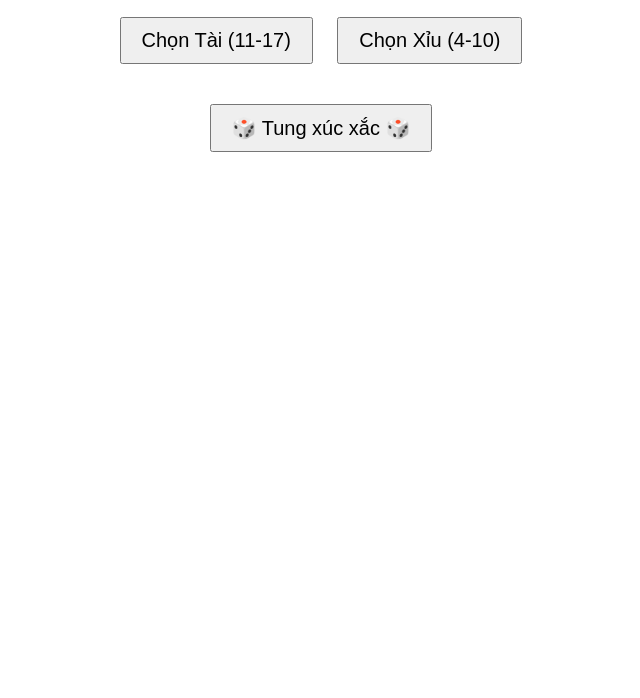
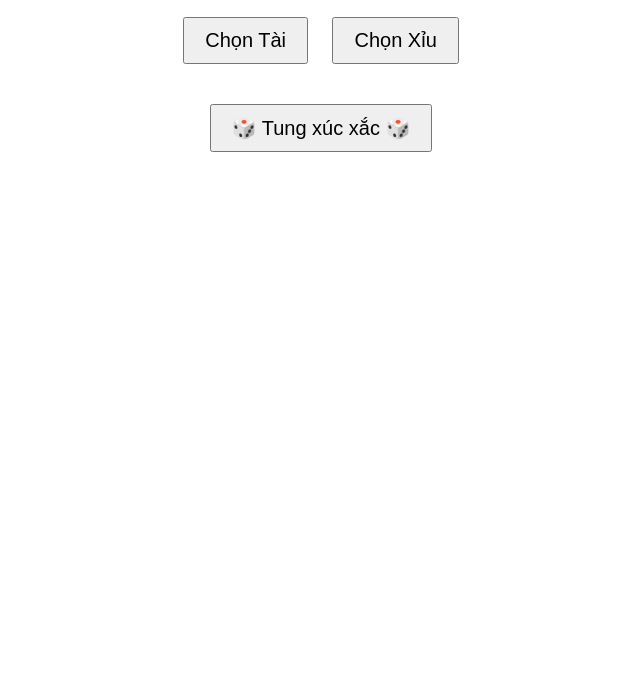
Before and after one commit to minhvy-2907/f99, a plain HTML site: page index.html in a window 1280 px wide. Shown: the part 102-800 px from the top of the page, without its empty margins (319-959 px from the left). Drawn offline with Linux system fonts and the light colour scheme.

Commit message:
Update index.html

```diff
--- a/index.html
+++ b/index.html
@@ -27,8 +27,8 @@
   <h1>🎲hả hả hả🎲</h1>
 
   <div>
-    <button onclick="choose('Tài')">Chọn Tài (11-17)</button>
-    <button onclick="choose('Xỉu')">Chọn Xỉu (4-10)</button>
+    <button onclick="choose('Tài')">Chọn Tài</button>
+    <button onclick="choose('Xỉu')">Chọn Xỉu</button>
   </div>
 
   <div style="margin-top: 20px;">
@@ -62,7 +62,7 @@
       let outcome = (total >= 4 && total <= 10) ? 'Xỉu' : 'Tài';
 
       let resultText = `Kết quả: ${outcome} (${total}) → `;
-      resultText += (userChoice === outcome) ? '🎉 Bạn thắng!' : '😢 Bạn thua rồi.';
+      resultText += (userChoice === outcome) ? '🎉 Bạn thắng!' : '😢chơi lại đi ní';
 
       document.getElementById('result').textContent = resultText;
 
```
